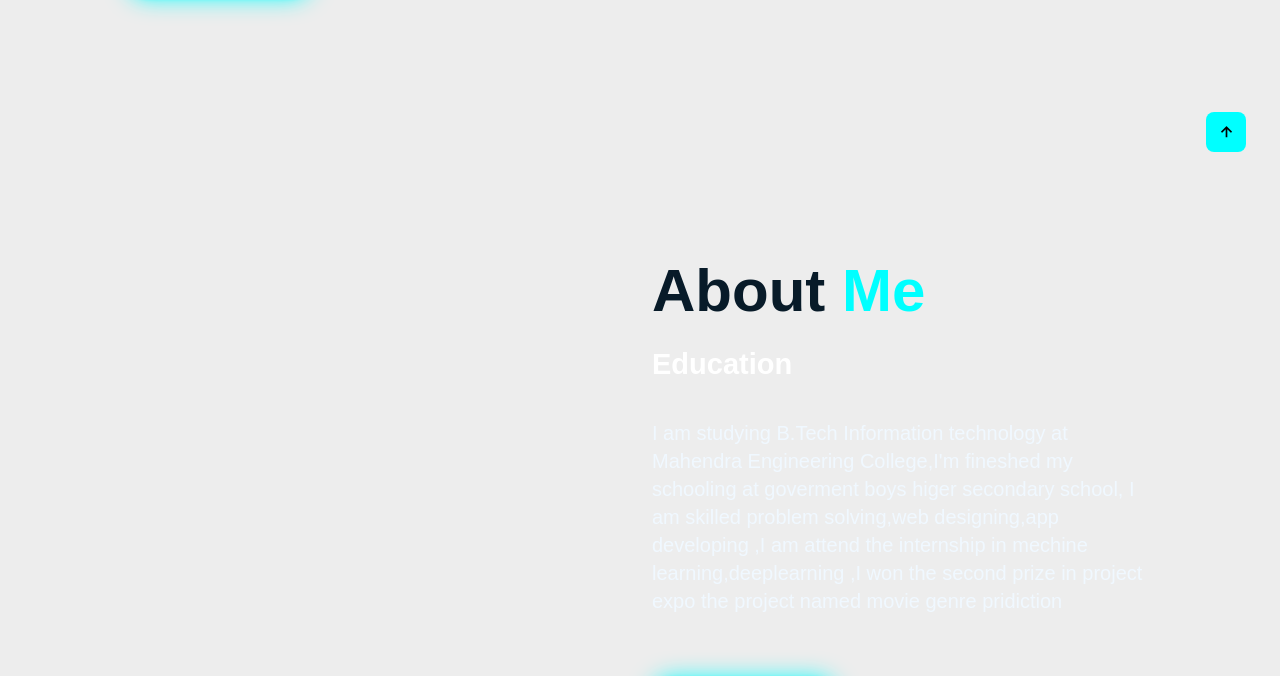
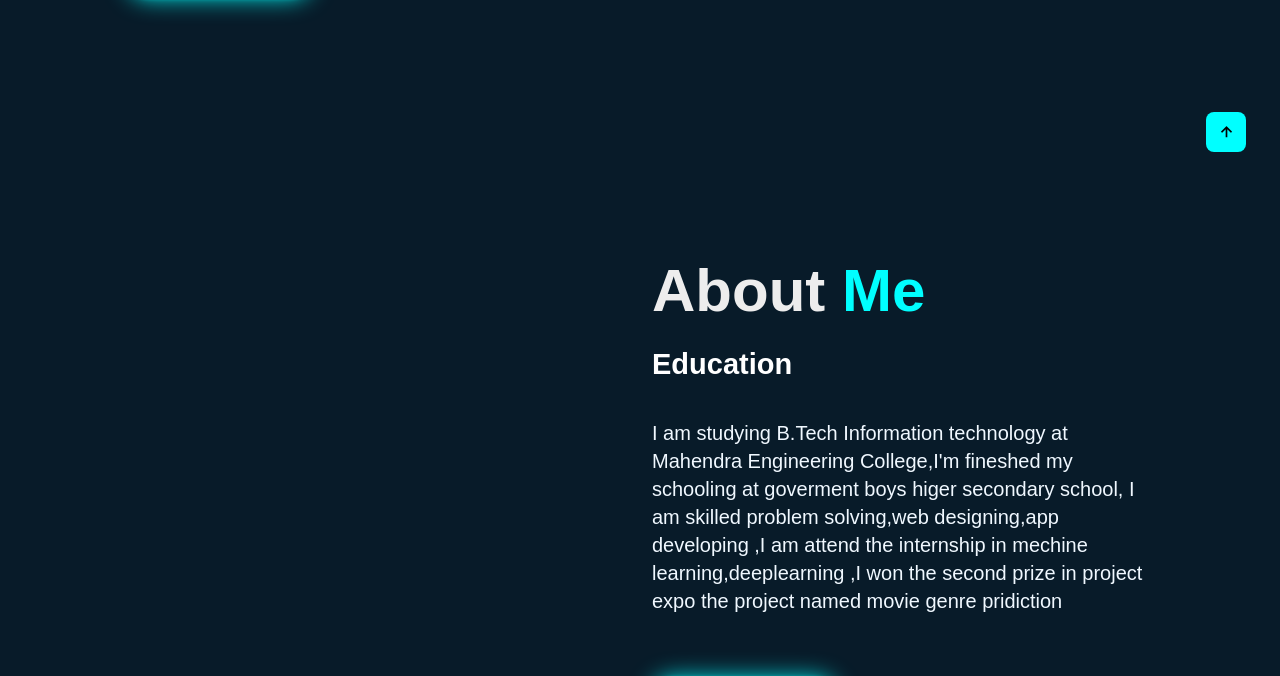
Before and after one commit to dhanushkaruppan/Portfolio, a plain HTML site: page index.html in a window 1280 px wide. Shown: the part 614-1290 px from the top of the page. Drawn offline with nearby package versions, Linux system fonts and the light colour scheme.

Commit message:
Update stylesheet.css

```diff
--- a/stylesheet.css
+++ b/stylesheet.css
@@ -9,8 +9,8 @@
 }
 
 body{
-    color: #081b29;
-    background: #ededed;
+    color: #ededed;
+    background: #081b29;
 }
 .header{
     position: fixed;
```
